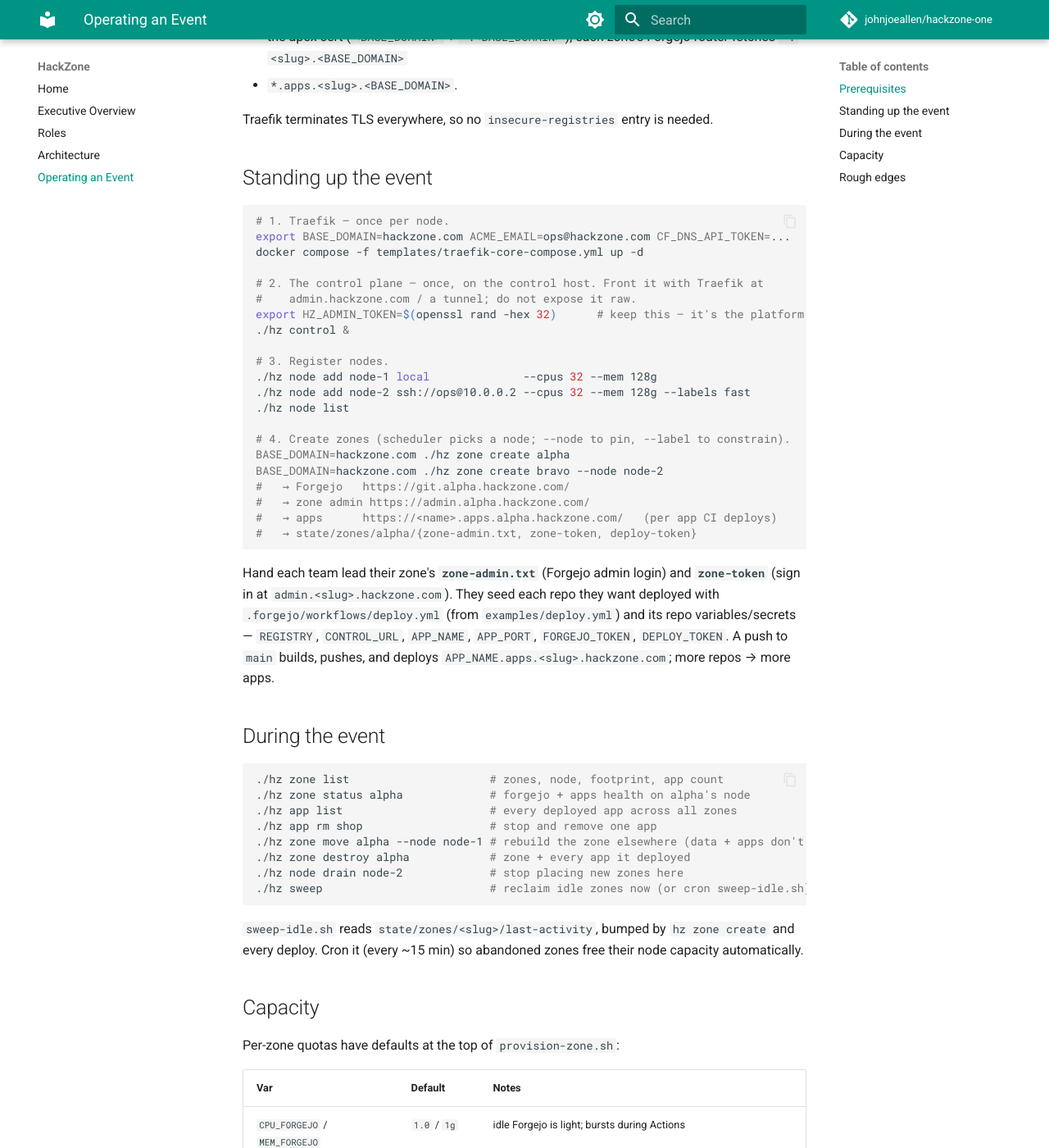
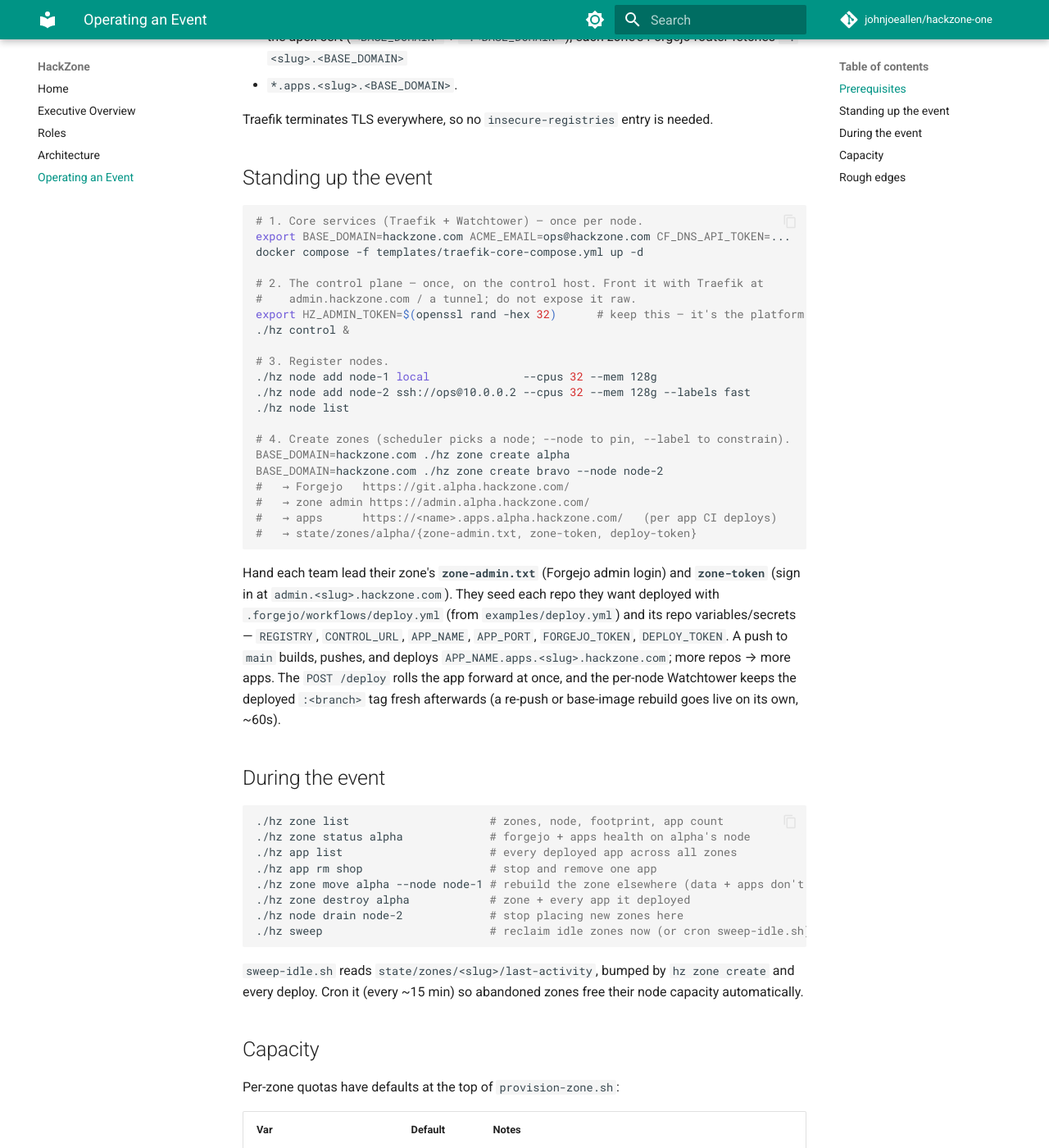
Before and after one commit to johnjoeallen/ignition, an MkDocs documentation site: the page built from docs/operating-an-event.md, in a window 1280 px wide and 1400 px high, scrolled down 504 px. Shown: the whole window at 82% size. Built offline with MkDocs 1.6.1 and Material for MkDocs 9.7.7, drawn with Linux system fonts in a browser that asks for light colours; comment, search, counter and statistics services are not loaded; some of the changed text lies outside the part shown.

Commit message:
Add per-node Watchtower so re-pushed builds auto-deploy
traefik-core-compose.yml now also runs Watchtower on every node
(--label-enable, 60s poll, --cleanup --rolling-restart). It rolls any
container labelled com.centurylinklabs.watchtower.enable=true forward when
its image tag gets a new digest; app-compose.tmpl carries that label, so
Traefik/Forgejo/DinD/runners are never touched.

examples/deploy.yml now builds and pushes :<sha> and :<branch>, and deploys
the floating :<branch> tag — POST /deploy is the immediate rollout, Watchtower
keeps that tag fresh afterwards.

Registry auth for Watchtower: docker login on the node, read from
${DOCKER_CONFIG_DIR:-/root/.docker}/config.json. Docs updated (README,
CLAUDE.md, architecture, operating-an-event).

Co-Authored-By: Claude Sonnet 5 <noreply@anthropic.com>
Claude-Session: https://claude.ai/code/session_01GEgvkxp9vBPD5rwkWEt4vM

````diff
--- a/docs/operating-an-event.md
+++ b/docs/operating-an-event.md
@@ -23,7 +23,7 @@ Traefik terminates TLS everywhere, so no `insecure-registries` entry is needed.
 ## Standing up the event
 
 ```sh
-# 1. Traefik — once per node.
+# 1. Core services (Traefik + Watchtower) — once per node.
 export BASE_DOMAIN=hackzone.com ACME_EMAIL=ops@hackzone.com CF_DNS_API_TOKEN=...
 docker compose -f templates/traefik-core-compose.yml up -d
 
@@ -51,7 +51,10 @@ Hand each team lead their zone's **`zone-admin.txt`** (Forgejo admin login) and
 deployed with `.forgejo/workflows/deploy.yml` (from `examples/deploy.yml`) and
 its repo variables/secrets — `REGISTRY`, `CONTROL_URL`, `APP_NAME`, `APP_PORT`,
 `FORGEJO_TOKEN`, `DEPLOY_TOKEN`. A push to `main` builds, pushes, and deploys
-`APP_NAME.apps.<slug>.hackzone.com`; more repos → more apps.
+`APP_NAME.apps.<slug>.hackzone.com`; more repos → more apps. The `POST /deploy`
+rolls the app forward at once, and the per-node Watchtower keeps the deployed
+`:<branch>` tag fresh afterwards (a re-push or base-image rebuild goes live on
+its own, ~60s).
 
 ## During the event
 
@@ -96,6 +99,7 @@ capacity per node.
   instances on a node can reach each other by IP.
 - **`hz-control` runs bare** with Docker access and every token on disk — it
   needs a systemd unit / locked-down container and its own TLS front.
-- **The control plane pulls images anonymously** — private packages need
-  `docker login` / a per-zone `DOCKER_CONFIG` on the node.
+- **The control plane and the per-node Watchtower pull images anonymously** —
+  private packages need `docker login git.<slug>.<BASE_DOMAIN>` on the node
+  (Watchtower reads `${DOCKER_CONFIG_DIR:-/root/.docker}/config.json`).
 - **No repo seeding, no roster loop** — both are top items in `CLAUDE.md`.
````
Also changed, not shown: CLAUDE.md (+10 -1 lines), README.md (+12 -4 lines), docs/architecture.md (+21 -3 lines), 3 other files.
